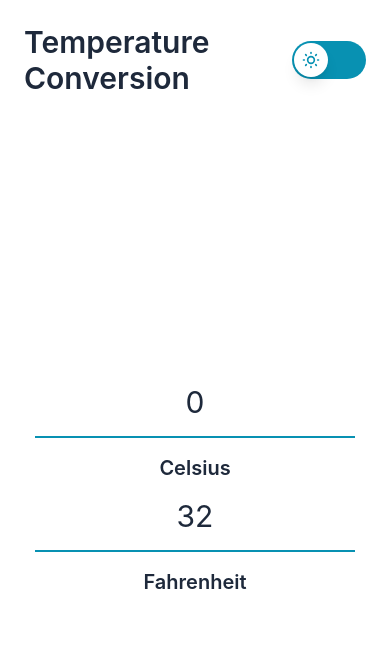
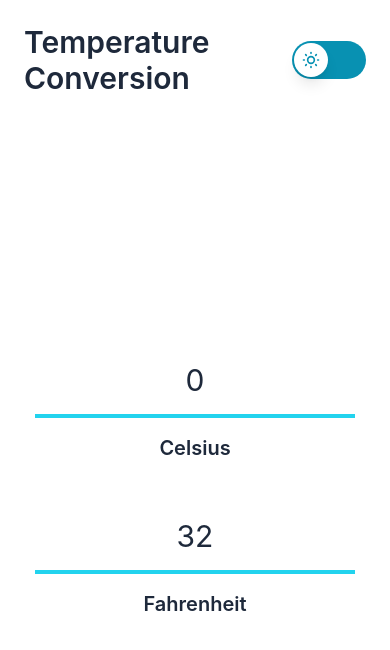
Before and after one commit to sachieterada/temperature-conversion, a React (Create React App) app: page / in a window 390 px wide. Shown: the top 650 px of the page. Built offline with nearby package versions, Linux system fonts and the light colour scheme.

Commit message:
fixed text color for dark mode

```diff
--- a/src/App.tsx
+++ b/src/App.tsx
@@ -19,12 +19,12 @@ export default function App() {
   );
 
   return (
-    <div className="text-slate-800 dark:text-slate-400 bg-white dark:bg-slate-900">
+    <div className="text-slate-800 dark:text-white bg-white dark:bg-slate-900">
       <div className="base container mx-auto">
         <Header />
 
-        <div className="flex-1 w-full max-w-7xl mx-auto py-8 flex justify-center items-center text-center">
-          <div className="flex flex-col md:flex-row md:space-x-20">
+        <div className="flex-1 w-full max-w-7xl mx-auto py-5 md:py-8 flex justify-center items-center text-center">
+          <div className="flex flex-col md:flex-row md:space-x-20 space-y-10 md:space-y-0">
             <div className="flex flex-col items-center">
               <input
                 type="text"
@@ -36,7 +36,7 @@ export default function App() {
                   setCelsius(c);
                   setFahrenheit(f.toString());
                 }}
-                className="max-w-xs md:max-w-none text-slate-800 py-4 text-center text-3xl border-b-2 border-cyan-600 dark:border-slate-400 mb-4"
+                className="max-w-xs md:max-w-none text-slate-800 dark:text-white py-4 text-center text-3xl border-b-4 border-cyan-400 mb-4 bg-white dark:bg-slate-900"
               />
               <div className="font-semibold text-xl">Celsius</div>
             </div>
@@ -51,7 +51,7 @@ export default function App() {
                   setFahrenheit(f);
                   setCelsius(c.toString());
                 }}
-                className="max-w-xs md:max-w-none text-slate-800 py-4 text-center text-3xl border-b-2 border-cyan-600 dark:border-slate-400 mb-4"
+                className="max-w-xs md:max-w-none text-slate-800 dark:text-white py-4 text-center text-3xl border-b-4 border-cyan-400  mb-4 bg-white dark:bg-slate-900"
               />
               <div className="font-semibold text-xl">Fahrenheit</div>
             </div>
```
